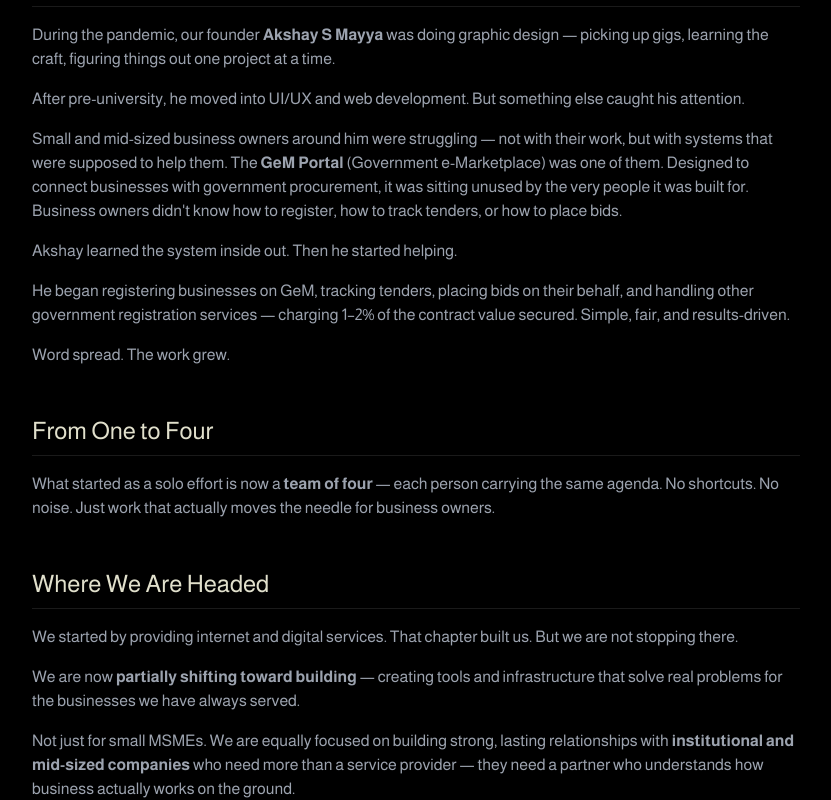
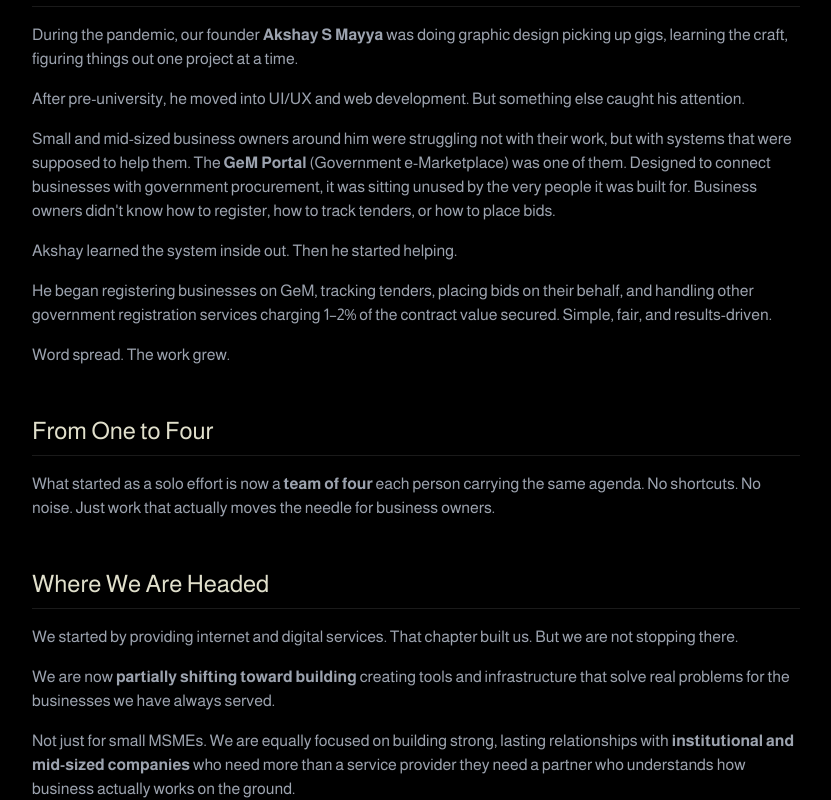
Before and after one commit to akshaymayya/mukt, a React (Vite) app in the folder mukt-landing/: page /about in a window 1280 px wide. Shown: the part 520-1320 px from the top of the page, without its empty margins (224-1055 px from the left). Built offline with nearby package versions, Linux system fonts and the light colour scheme; no server answers.

Commit message:
Updated About Us page text formatting

```diff
--- a/mukt-landing/src/pages/AboutUs.jsx
+++ b/mukt-landing/src/pages/AboutUs.jsx
@@ -37,24 +37,24 @@
 
           <section>
             <h2 className="text-[#E1E0CC] text-2xl font-medium mb-4 border-b border-white/10 pb-2">Where It Started</h2>
-            <p className="mb-4">During the pandemic, our founder <strong>Akshay S Mayya</strong> was doing graphic design — picking up gigs, learning the craft, figuring things out one project at a time.</p>
+            <p className="mb-4">During the pandemic, our founder <strong>Akshay S Mayya</strong> was doing graphic design  picking up gigs, learning the craft, figuring things out one project at a time.</p>
             <p className="mb-4">After pre-university, he moved into UI/UX and web development. But something else caught his attention.</p>
-            <p className="mb-4">Small and mid-sized business owners around him were struggling — not with their work, but with systems that were supposed to help them. The <strong>GeM Portal</strong> (Government e-Marketplace) was one of them. Designed to connect businesses with government procurement, it was sitting unused by the very people it was built for. Business owners didn't know how to register, how to track tenders, or how to place bids.</p>
+            <p className="mb-4">Small and mid-sized business owners around him were struggling  not with their work, but with systems that were supposed to help them. The <strong>GeM Portal</strong> (Government e-Marketplace) was one of them. Designed to connect businesses with government procurement, it was sitting unused by the very people it was built for. Business owners didn't know how to register, how to track tenders, or how to place bids.</p>
             <p className="mb-4">Akshay learned the system inside out. Then he started helping.</p>
-            <p className="mb-4">He began registering businesses on GeM, tracking tenders, placing bids on their behalf, and handling other government registration services — charging 1–2% of the contract value secured. Simple, fair, and results-driven.</p>
+            <p className="mb-4">He began registering businesses on GeM, tracking tenders, placing bids on their behalf, and handling other government registration services  charging 1–2% of the contract value secured. Simple, fair, and results-driven.</p>
             <p>Word spread. The work grew.</p>
           </section>
 
           <section>
             <h2 className="text-[#E1E0CC] text-2xl font-medium mb-4 border-b border-white/10 pb-2">From One to Four</h2>
-            <p>What started as a solo effort is now a <strong>team of four</strong> — each person carrying the same agenda. No shortcuts. No noise. Just work that actually moves the needle for business owners.</p>
+            <p>What started as a solo effort is now a <strong>team of four</strong> each person carrying the same agenda. No shortcuts. No noise. Just work that actually moves the needle for business owners.</p>
           </section>
 
           <section>
             <h2 className="text-[#E1E0CC] text-2xl font-medium mb-4 border-b border-white/10 pb-2">Where We Are Headed</h2>
             <p className="mb-4">We started by providing internet and digital services. That chapter built us. But we are not stopping there.</p>
-            <p className="mb-4">We are now <strong>partially shifting toward building</strong> — creating tools and infrastructure that solve real problems for the businesses we have always served.</p>
-            <p>Not just for small MSMEs. We are equally focused on building strong, lasting relationships with <strong>institutional and mid-sized companies</strong> who need more than a service provider — they need a partner who understands how business actually works on the ground.</p>
+            <p className="mb-4">We are now <strong>partially shifting toward building</strong>  creating tools and infrastructure that solve real problems for the businesses we have always served.</p>
+            <p>Not just for small MSMEs. We are equally focused on building strong, lasting relationships with <strong>institutional and mid-sized companies</strong> who need more than a service provider they need a partner who understands how business actually works on the ground.</p>
           </section>
 
           <section>
```
